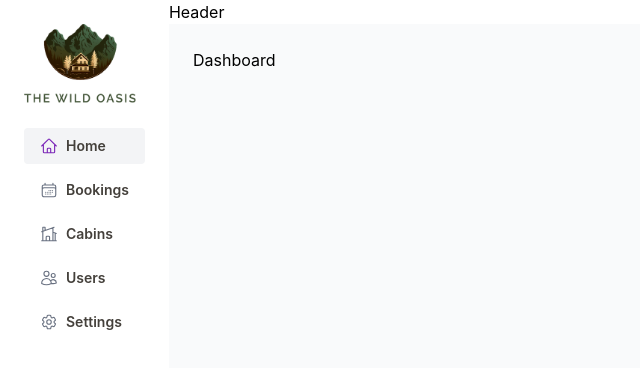
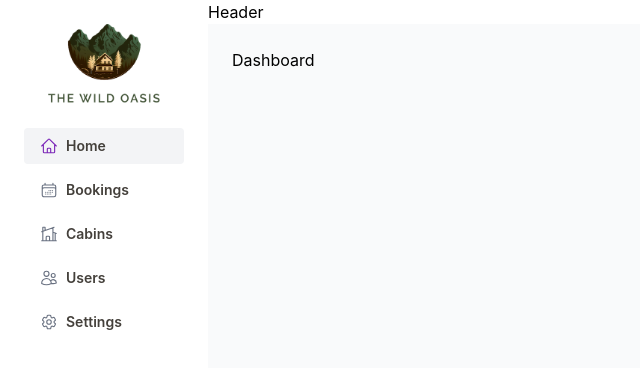
Before and after one commit to Fatima-Zohra-Jaber/The-Wild-Oasis, a React (Vite) app: page /dashboard in a window 1280 px wide. Shown: the top 368 px of the page, without its empty margins (0-640 px from the left). Built offline with nearby package versions, Linux system fonts and the light colour scheme.

Commit message:
Fix sidebar size on all screens

```diff
--- a/src/components/Sidebar.tsx
+++ b/src/components/Sidebar.tsx
@@ -18,8 +18,8 @@ function Sidebar() {
   ];
 
   return (
-    <aside className="p-6">
-      <img src={logo} alt="App logo" className="w-28 mb-6" />
+    <aside className="p-6 w-52 2xl:w-65">
+      <img src={logo} alt="App logo" className="w-28 2xl:w-32 mb-6 mx-auto" />
 
       <nav className="flex flex-col gap-2">
         {navItems.map(({ to, label, icon: Icon }) => (
@@ -28,17 +28,17 @@ function Sidebar() {
             to={to}
             className={({ isActive }) =>
               `flex items-center gap-2 px-4 py-2 rounded font-semibold text-stone-700 transition-colors
-              ${isActive ? "bg-gray-100" : " hover:bg-gray-50"}`
+              ${isActive ? "bg-gray-100" : "hover:bg-gray-50"}`
             }
           >
             {({ isActive }) => (
               <>
                 <Icon
-                  className={`text-lg ${
+                  className={`text-lg 2xl:text-xl ${
                     isActive ? "text-purple-800/90" : "text-gray-500"
                   }`}
                 />
-                <span className="text-sm">{label}</span>
+                <span className="text-sm 2xl:text-md">{label}</span>
               </>
             )}
           </NavLink>
```
